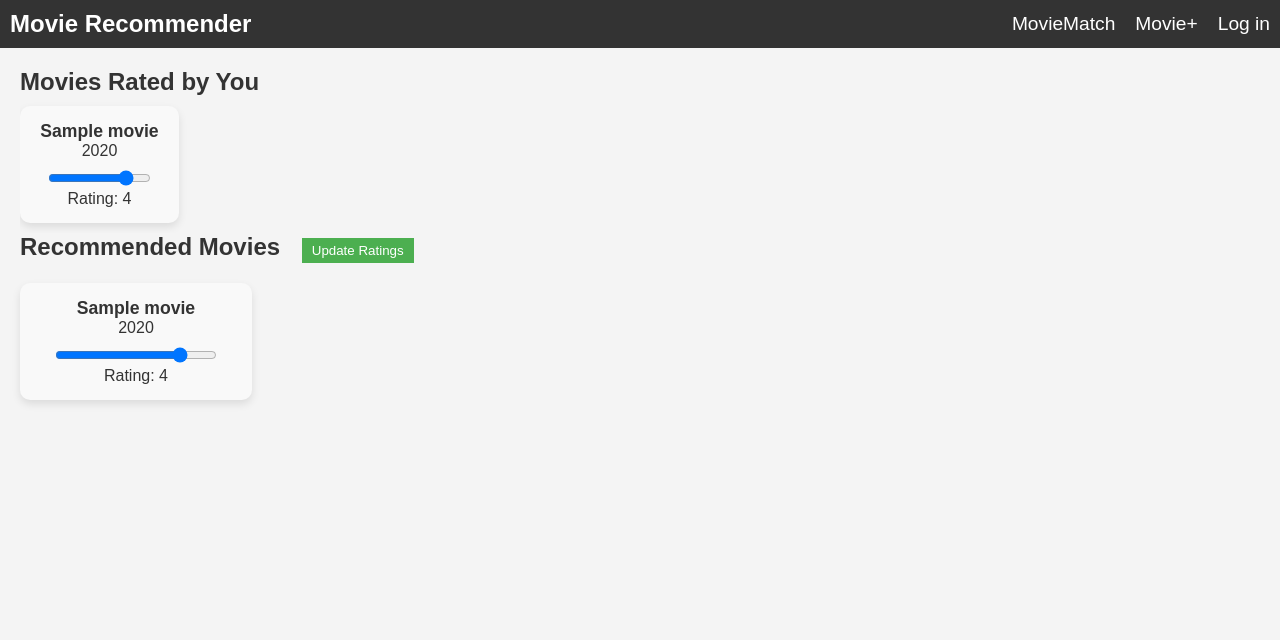
After one commit to AmitAaranya/movie-recommendation-system, a Flask app: template src/templates/home.html in a window 1280 px wide. The commit adds this page. Shown: the top 640 px of the page. Run offline with Flask 3, Linux system fonts and the light colour scheme; the template is opened without the code that fills it: most values are stand-ins (such as "Sample title", 1, 10 or a date in 2020); parts of the project's set-up code (start-up, migrations or seed data) failed here and were passed over.

Commit message:
Calculated Rating for non-rated movie (#2)
* Created HOME page

User can see rated Movie and can rate other available movie

* Calculate Ratings for non-rated movie

```diff
--- a/app.py
+++ b/app.py
@@ -20,7 +20,7 @@ with app.app_context():
     db.create_all()
 
 # Flask-login
-from flask_login import LoginManager, login_required, login_user, logout_user
+from flask_login import LoginManager, current_user, login_required, login_user, logout_user
 login_manager = LoginManager()
 login_manager.init_app(app)
 login_manager.login_view = 'login'
@@ -35,39 +35,32 @@ AI = Ai(model_data_dir=os.path.join("data","model"),user_feature=14,movie_featur
 # AI.get_all_movie_vector(MovieOps(db.session).get_all())
 
 @app.route('/')
+@login_required
 def home():
+    user_id = current_user.Id
     try:
-        movies = MovieOps(db.session).get_all()
+        user_ops = UserOps(db.session)
+        rated_movie = user_ops.get_rated_movies(user_id)
+        non_rated_movie = user_ops.get_non_rated_movies(user_id)
+        user = user_ops.get_by_id(user_id)
+        predicted_rating_movie = []
+        for movie in non_rated_movie:
+            predicted_rating_movie.append({"Id": movie.Id,
+                                "Name": movie.Name,
+                                "Year": movie.Year,
+                                "Rating":round(AI.predict_rating(user.to_array(),movie.to_array())*2)/2})
+        predicted_rating_movie.sort(key= lambda x: x['Rating'],reverse=True)
         db.session.commit()
-        if not movies:
-            return jsonify({"message": "No movies found"}), 404
-        movie_list = [{'Id': movie.Id, "Name": movie.Name,"Year": movie.Year} for movie in movies]
     except SQLAlchemyError as e:
         db.session.rollback()
-        return jsonify({"message": "Error retrieving all movies", "error": str(e)}), 500
-    return render_template('movie_recommend.html', movies=movie_list)
-
-
-@app.route('/movie_recommend')
-@login_required
-def movie_recommend():
-    # Example list of recommended movies, this can be dynamic based on user preferences or ratings
-    recommended_movies = [
-        {'id': 1, 'title': 'Movie 1', 'year': 2020},
-        {'id': 2, 'title': 'Movie 2', 'year': 2021},
-        {'id': 3, 'title': 'Movie 3', 'year': 2019},
-        # Add more movies as needed
-    ]
-
-    return render_template('movie_recommend.html', movies=recommended_movies)
-
+        return jsonify({"error": "Error retrieving all movies", "error": str(e)}), 500
+    return render_template('home.html', rated_movies=rated_movie,recommended_movies=predicted_rating_movie)
 
 @app.route("/ai/rate",methods=['POST'])
 def movie_embed():
     data = request.get_json()
     movie = MovieOps(db.session).get(data['movieId'])
     user = UserOps(db.session).get(data['Email'])
-
     return jsonify(AI.predict_rating(user.to_array(),movie.to_array()))
 
 @app.route('/movie/add', methods=['GET','POST'])
@@ -81,10 +74,10 @@ def add_movie():
         movie_ops.add(Name=movie['name'],Year=int(movie['year']),**genres)
     try:
         db.session.commit()
-        return jsonify({"message": "Movie added successfully"}), 201
+        return redirect(url_for('home'))
     except Exception as e:
         db.session.rollback()
-        return jsonify({"message": "Error adding movie", "error": str(e)}), 500
+        return jsonify({"error": "Error adding movie", "error": str(e)}), 500
 
 
 @app.route('/movies', methods=['GET'])
@@ -93,12 +86,12 @@ def get_all_movies():
         movies = MovieOps(db.session).get_all()
         db.session.commit()
         if not movies:
-            return jsonify({"message": "No movies found"}), 404
+            return jsonify({"error": "No movies found"}), 404
         movie_list = [movie.to_dict() for movie in movies]
         return jsonify(movie_list)
     except SQLAlchemyError as e:
         db.session.rollback()
-        return jsonify({"message": "Error retrieving all movies", "error": str(e)}), 500
+        return jsonify({"error": "Error retrieving all movies", "error": str(e)}), 500
 
 @app.route('/movies/<int:id>', methods=['GET'])
 def get_movie_by_id(id):
@@ -108,14 +101,14 @@ def get_movie_by_id(id):
         return jsonify(movie.to_dict())
     except SQLAlchemyError as e:
         db.session.rollback()
-        return jsonify({"message": "Error retrieving movie", "error": str(e)}), 500
+        return jsonify({"error": "Error retrieving movie", "error": str(e)}), 500
 
 @app.route('/movie/simillar', methods=['GET'])
 def get_movies():
     movies = MovieOps(db.session).get_all()
     db.session.commit()
     if not movies:
-        return jsonify({"message": "No movies found"}), 404
+        return jsonify({"error": "No movies found"}), 404
     movie_list = [{'Id': movie.Id, "Name": movie.Name,"Year": movie.Year} for movie in movies]
     return render_template('simillar_movie.html', movies=movie_list)
 
@@ -136,11 +129,11 @@ def add_user():
         movies = MovieOps(db.session).get_all()
         db.session.commit()
         if not movies:
-            return jsonify({"message": "No movies found"}), 404
+            return jsonify({"error": "No movies found"}), 404
         movie_list = [{'Id': movie.Id, "Name": movie.Name,"Year": movie.Year} for movie in movies]
     except SQLAlchemyError as e:
         db.session.rollback()
-        return jsonify({"message": "Error retrieving all movies", "error": str(e)}), 500
+        return jsonify({"error": "Error retrieving all movies", "error": str(e)}), 500
     return render_template('register.html', movies=movie_list)
 
 @app.route('/register', methods=['POST'])
@@ -152,10 +145,10 @@ def register_user():
         user_ops.rate_movie(data.get('Email'),movie_id,float(rating))
     try:
         db.session.commit()
-        return jsonify({"message": "User Created successfully", "Id": new_user.Email}), 201
+        return jsonify({"success": "User Created successfully", "Id": new_user.Email}), 201
     except Exception as e:
         db.session.rollback()
-        return jsonify({"message": "Error While Creating User", "error": str(e)}), 500
+        return jsonify({"error": "Error While Creating User", "error": str(e)}), 500
 
 @app.route('/login', methods=['GET'])
 def login():
@@ -190,17 +183,19 @@ def get_user():
     user_data = user.to_dict()
     return jsonify(user_data)
 
-@app.route("/rate",methods = ['POST'])
+@app.route("/movie/rate",methods = ['POST'])
+@login_required
 def rate_movies():
     data = request.get_json()
-    user = UserOps(db.session).rate_movie(data['Email'],data['MovieId'],data["Rating"])
+    user_ops = UserOps(db.session)
+    for movie in data['movies']:
+        user_ops.rate_movie(current_user.Email,movie['MovieId'],movie["Rating"])
     try:
         db.session.commit()
-        return jsonify(user.to_dict()), 201
+        return jsonify({'success': "Movie Ratings Saved"}), 201
     except Exception as e:
         db.session.rollback()
-        return jsonify({"message": "Rate a movie", "error": str(e)}), 500
-
+        return jsonify({"error": str(e)}), 500
 
 @app.errorhandler(Exception)
 def handle_not_found_error(error):
--- a/src/templates/base.html
+++ b/src/templates/base.html
@@ -1,11 +1,13 @@
 <!DOCTYPE html>
 <html lang="en">
+
 <head>
     <meta charset="UTF-8">
     <meta name="viewport" content="width=device-width, initial-scale=1.0">
     <title>Movie Recommender</title>
     <link rel="stylesheet" href="{{ url_for('static', filename='styles.css') }}">
 </head>
+
 <body>
     <header>
         <div class="logo">
@@ -66,6 +68,11 @@
                 dropdown.style.display = "none";
             }
         });
+
+        function updateRating(movieId, rating) {
+            // Update the displayed rating value (text) when the slider value changes
+            document.getElementById('rating-value-' + movieId).innerText = rating;
+        }
     </script>
 </body>
 </html>
--- /dev/null
+++ b/src/templates/home.html
@@ -0,0 +1,110 @@
+{% extends "base.html" %}
+
+{% block content %}
+<h2>Movies Rated by You</h2>
+<div class="movie-grid-rated">
+    {% for movie in rated_movies %}
+    {% include 'movies.html' %}
+    {% endfor %}
+</div>
+
+<h2>Recommended Movies
+    <button id="update-ratings-button" onclick="updateAllRatings()">Update Ratings</button>
+</h2>
+<div class="movie-grid">
+    {% for movie in recommended_movies %}
+    {% include 'movies.html' %}
+    {% endfor %}
+</div>
+
+<script>
+    function updateAllRatings() {
+        // Get all movie blocks within the recommended movies grid
+        const moviesInGrid = document.querySelectorAll('.movie-grid .movie-block');
+
+        // Prepare an array to hold the movies with ratings > 0
+        const moviesToUpdate = [];
+
+        // Iterate over each movie in the grid
+        moviesInGrid.forEach(movieElement => {
+            // Get the movie ID from the data-movie-id attribute
+            const movieId = movieElement.getAttribute('data-movie-id');
+
+            // Get the rating value from the corresponding rating slider element
+            const ratingElement = document.getElementById('rating-' + movieId);
+            const rating = parseFloat(ratingElement.value);  // Use the slider value as rating
+
+            // If rating is greater than 0, include the movie in the update list
+            if (rating > 0) {
+                moviesToUpdate.push({
+                    MovieId: movieId,
+                    Rating: rating
+                });
+            }
+        });
+
+        // If there are movies to update, send the data to the server
+        if (moviesToUpdate.length > 0) {
+            fetch('/movie/rate', {
+                method: 'POST',
+                headers: {
+                    'Content-Type': 'application/json',
+                    'X-CSRFToken': '{{ csrf_token }}'
+                },
+                body: JSON.stringify({ movies: moviesToUpdate })
+            })
+                .then(response => response.json())
+                .then(data => {
+                    console.log(data.success);
+                    alert('Added movie Successfully')
+                    window.location.href = '/';
+                })
+                .catch(error => {
+                    console.error('Error updating ratings:', error);
+                });
+        } else {
+            alert('No movies with ratings greater than 0.');
+        }
+    }
+</script>
+
+<style>
+    .movie-grid-rated {
+        display: flex;
+        overflow-x: auto;
+        /* Makes the grid scrollable if it overflows */
+        gap: 20px;
+        /* Adds space between movies */
+        padding: 10px 0;
+        /* Optional padding for aesthetics */
+    }
+
+    .movie-block {
+        flex-shrink: 0;
+        /* Prevents movie blocks from shrinking */
+        width: auto;
+        /* Set the width of each movie block */
+    }
+
+    .movie-info h3,
+    .movie-info p {
+        text-align: center;
+        margin: 0;
+    }
+
+    #update-ratings-button {
+        margin-left: 15px;
+        padding: 5px 10px;
+        background-color: #4CAF50;
+        color: white;
+        border: none;
+        cursor: pointer;
+    }
+
+    #update-ratings-button:hover {
+        background-color: #45a049;
+    }
+</style>
+
+
+{% endblock %}
--- a/src/templates/movies.html
+++ b/src/templates/movies.html
@@ -4,6 +4,7 @@
         <p>{{ movie['Year'] }}</p>
     </div>
     <!-- Slider initialized with the movie's rating or default to 0 -->
-    <input type="range" min="0" max="5" value="{{ movie['rating'] | default(0) }}" step="0.5" class="rating-slider" id="rating-{{ movie['Id'] }}" oninput="updateRating({{ movie['Id'] }}, this.value)">
-    <p>Rating: <span id="rating-value-{{ movie['Id'] }}">{{ movie['rating'] | default(0) }}</span></p>
+    <input type="range" min="0" max="5" value="{{ movie['Rating'] | default(0) }}" step="0.5" class="rating-slider"
+        id="rating-{{ movie['Id'] }}" oninput="updateRating({{ movie['Id'] }}, this.value)">
+    <p>Rating: <span id="rating-value-{{ movie['Id'] }}">{{ movie['Rating'] | default(0) }}</span></p>
 </div>
--- a/src/templates/register.html
+++ b/src/templates/register.html
@@ -71,8 +71,7 @@
             .then(data => {
                 if (data.success) {
                     alert('Registration successful!');
-                    // Redirect to the movie recommendation page
-                    window.location.href = '/movie_recommend';  // URL for movie recommendations
+                    window.location.href = '/';
                 } else {
                     alert('Registration failed. Please try again.');
                 }
```
Also changed, not shown: src/db/operations/user.py (+18 -1 lines), src/templates/movie_recommend.html (deleted, +0 -12 lines). Lines whose indentation alone changed are shown as unchanged.
